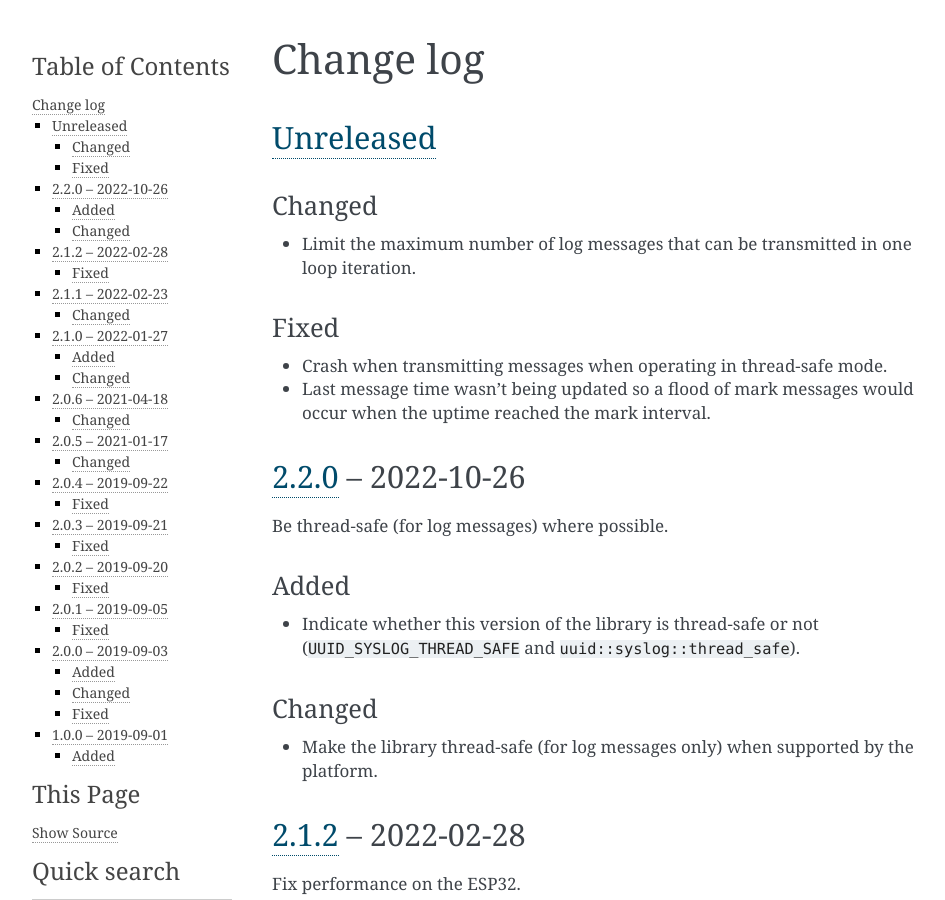
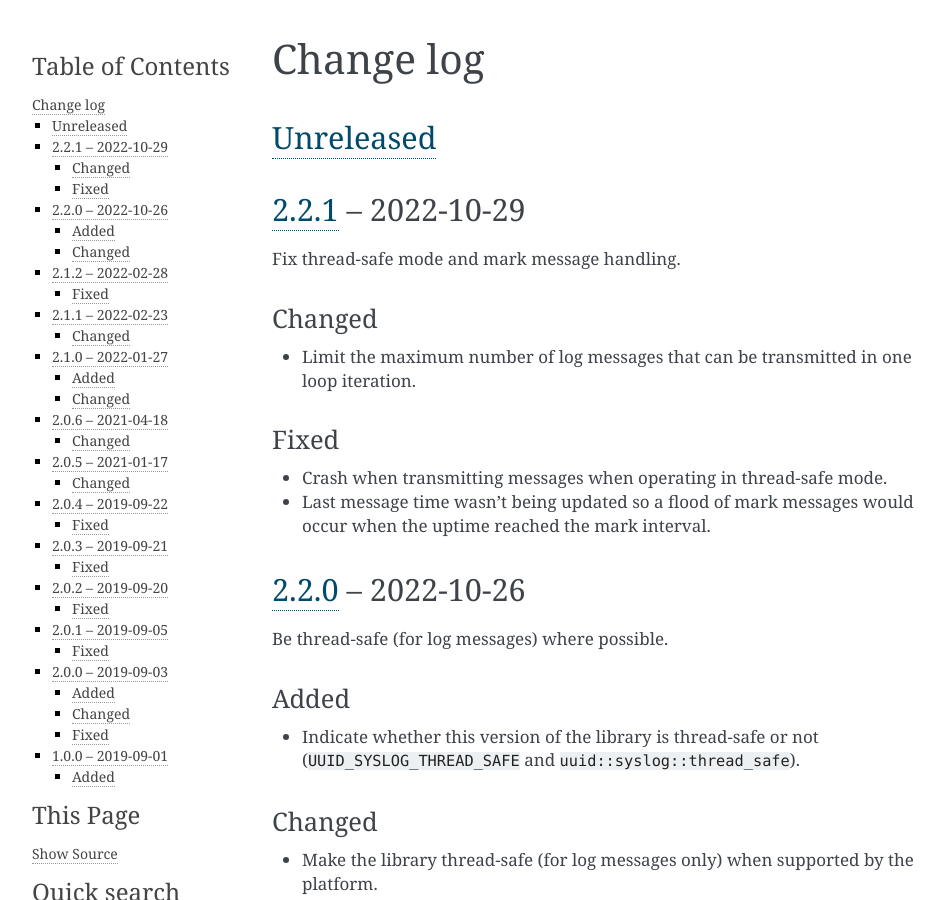
Before and after one commit to nomis/mcu-uuid-syslog, a Sphinx documentation site: the page built from docs/changelog.rst, in a window 1280 px wide and 900 px high. Shown: the whole window, without its empty margins (148-1093 px from the left). Built offline with Sphinx 7.4.7, drawn with Linux system fonts in a browser that asks for light colours.

Commit message:
Version 2.2.1

```diff
--- a/docs/changelog.rst
+++ b/docs/changelog.rst
@@ -3,6 +3,11 @@ Change log
 
 Unreleased_
 -----------
+
+2.2.1_ |--| 2022-10-29
+----------------------
+
+Fix thread-safe mode and mark message handling.
 
 Changed
 ~~~~~~~
@@ -192,7 +197,8 @@ Added
 
 .. |--| unicode:: U+2013 .. EN DASH
 
-.. _Unreleased: https://github.com/nomis/mcu-uuid-syslog/compare/2.2.0...HEAD
+.. _Unreleased: https://github.com/nomis/mcu-uuid-syslog/compare/2.2.1...HEAD
+.. _2.2.1: https://github.com/nomis/mcu-uuid-syslog/compare/2.2.0...2.2.1
 .. _2.2.0: https://github.com/nomis/mcu-uuid-syslog/compare/2.1.2...2.2.0
 .. _2.1.2: https://github.com/nomis/mcu-uuid-syslog/compare/2.1.1...2.1.2
 .. _2.1.1: https://github.com/nomis/mcu-uuid-syslog/compare/2.1.0...2.1.1
--- a/library.json
+++ b/library.json
@@ -12,7 +12,7 @@
 		"type": "git",
 		"url": "https://github.com/nomis/mcu-uuid-syslog.git"
 	},
-	"version": "2.2.0",
+	"version": "2.2.1",
 	"license": "GPL-3.0-or-later",
 	"homepage": "https://mcu-uuid-syslog.readthedocs.io/",
 	"export": {
@@ -27,8 +27,8 @@
 		"arduino"
 	],
 	"dependencies": {
-		"nomis/uuid-common": "^1.0.2",
-		"nomis/uuid-log": "^2.1.4"
+		"nomis/uuid-common": "^1.2.0",
+		"nomis/uuid-log": "^2.3.0"
 	},
 	"build": {
 		"flags": "-Wall -Wextra",
```
